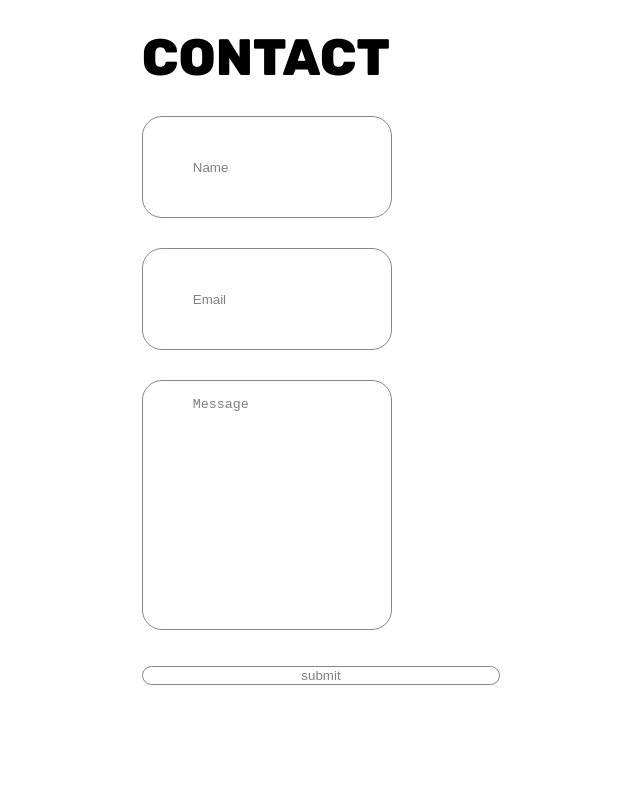
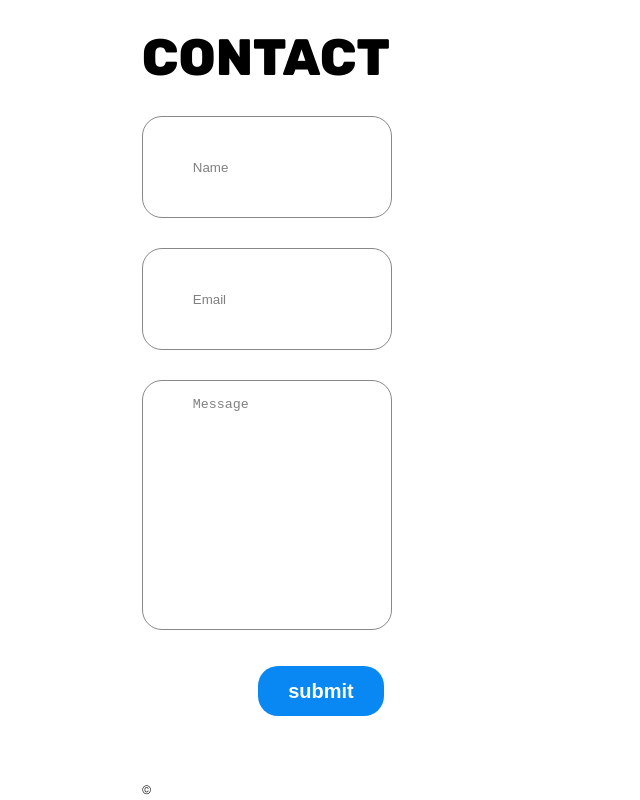
Before and after one commit to Vijayt2001/portfolio-react, a React (Vite) app: page / in a window 1280 px wide. Shown: the part 7649-8449 px from the top of the page, without its empty margins (319-959 px from the left). Before the commit the page ends 8334 px from the top, so only its background shows below. Built offline with nearby package versions, Linux system fonts and the light colour scheme.

Commit message:
added footer

```diff
--- a/src/App.jsx
+++ b/src/App.jsx
@@ -1,5 +1,6 @@
 import './App.css';
 import Contact from './sections/Contact/Contact';
+import Footer from './sections/Footer/Footer';
 import Hero from './sections/Hero/Hero';
 import Projects from './sections/Projects/Projects';
 import Skills from './sections/Skills/Skills';
@@ -11,6 +12,7 @@ function App() {
       <Projects />
       <Skills/>
       <Contact/>
+      <Footer/>
     </>
   );
 }
--- a/src/sections/Contact/ContactStyles.module.css
+++ b/src/sections/Contact/ContactStyles.module.css
@@ -39,3 +39,26 @@ textarea{
 ::placeholder{
     color: var(--form-text-color);
 }
+
+input[type='submit']{
+  background-color: var(--btn-color);
+  color: var(--btn-text-color);
+  border: none;
+  border-radius: 20px;
+  width: 126px;
+  height: 50px;
+  font-size: 20px;
+  font-weight: bold;
+  box-shadow: 0 4px 4px rgba(0,0,0,0,0.25);
+  transition: box-shadow 200ms ease-in-out, transform 200ms ease-in-out;
+  margin: auto;
+}
+
+input[ype='submit'] :hover{
+  transform: scale()1.05;
+}
+
+input[ype='submit'] :active{
+  transform: scale()1.05;
+  box-shadow: 0 2px 2px rgba(0, 0, blue0, 0.25);
+}
--- /dev/null
+++ b/src/sections/Footer/Footer.jsx
@@ -0,0 +1,15 @@
+import React from 'react'
+import styles from './FooterStyles.module.css'
+
+function Footer() {
+  return (
+
+    <section id='footer' className={styles.container}>
+
+        <p>©</p>
+
+    </section>
+  )
+}
+
+export default Footer
```
Also changed, not shown: src/sections/Footer/FooterStyles.module.css (added).
